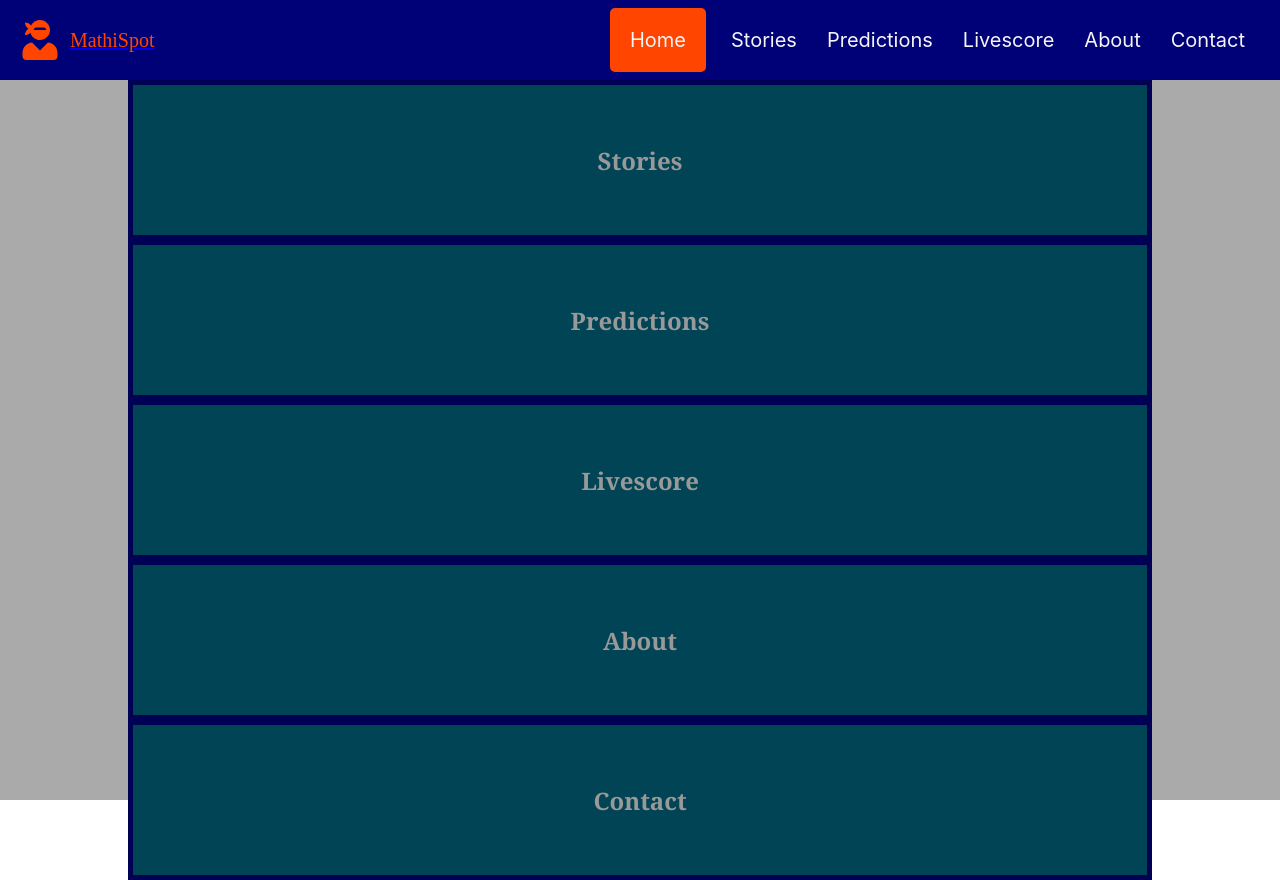
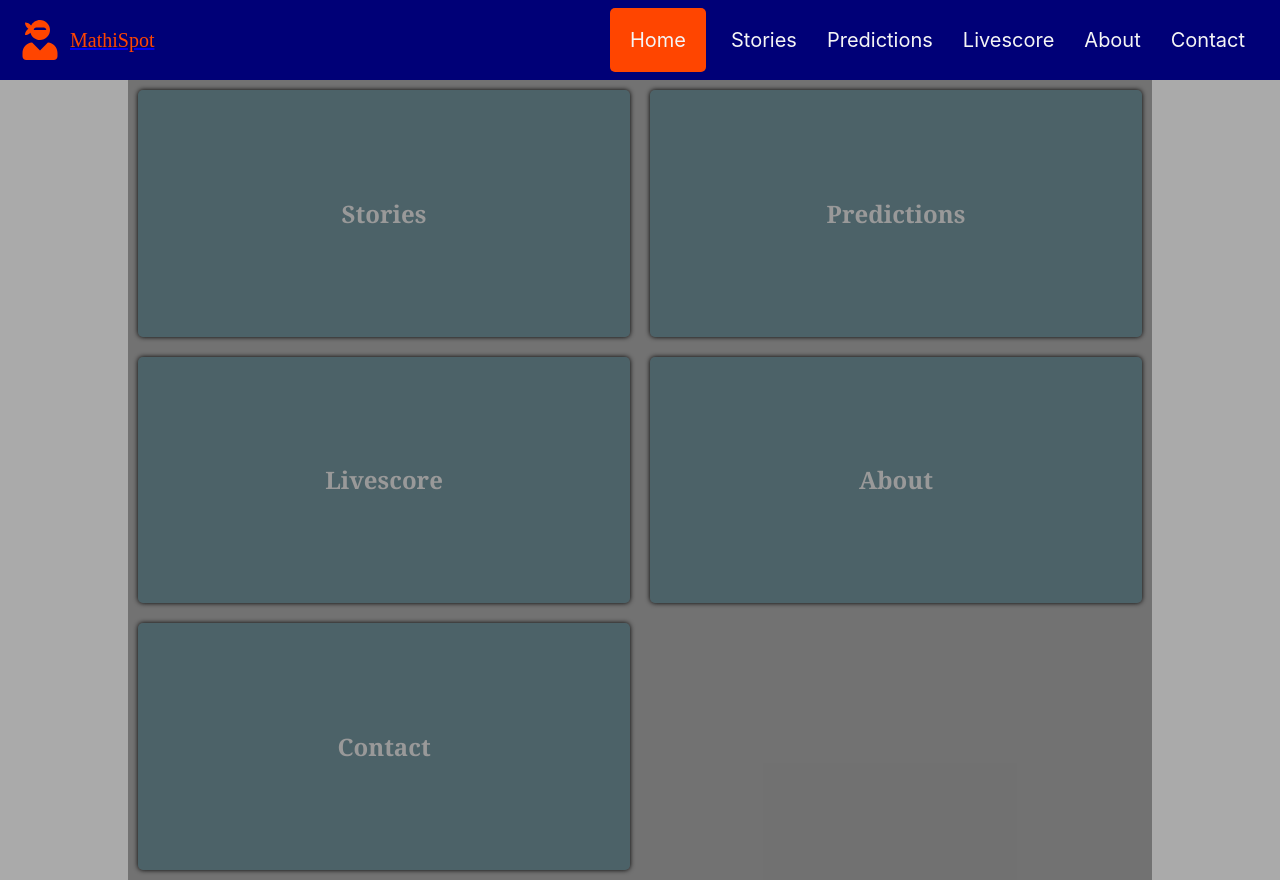
Before and after one commit to mathinez94/mathispot, a React (Create React App) app: page / in a window 1280 px wide. Built offline with nearby package versions, Linux system fonts and the light colour scheme.

Commit message:
more style to home

```diff
--- a/src/App.css
+++ b/src/App.css
@@ -2,5 +2,5 @@
   text-align: center;
   background: #0005;
   width: 100%;
-  height: 100vh;
+  height: 100%;
 }
--- a/src/pages/home/Home.css
+++ b/src/pages/home/Home.css
@@ -2,17 +2,24 @@
     width: 1024px;
     margin: auto;
     height: 100vh;
-    background: #005;
+    background: #0005;
     display: grid;
-    grid-template-columns: 3 1 1;
+    grid-template-columns: 1fr 1fr;
 }
 .home-divs{
-    background: #045;
-    margin: 5px;
+    background: #0455;
+    margin: 10px;
     padding: 10px;
+    border: none;
+    border-radius: 5px;
+    box-shadow: 0px 0px 5px;
     display: flex;
     align-items: center;
     justify-content: center;
+    transition: 0.27s;
+}
+.home-divs:hover{
+    background: #0457;
 }
 .home-div-texts{
     text-decoration: none;
```
